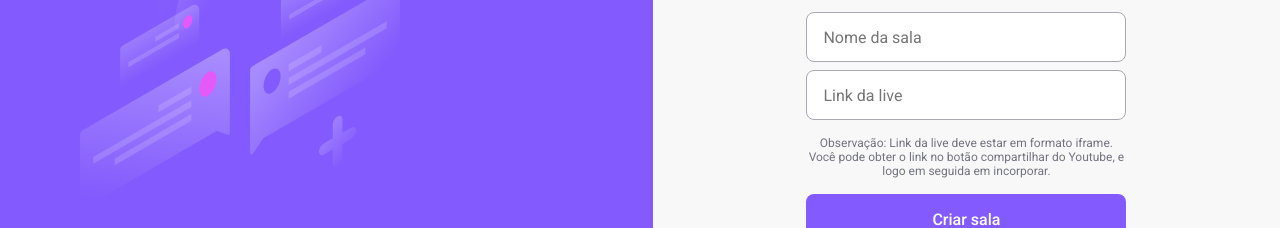
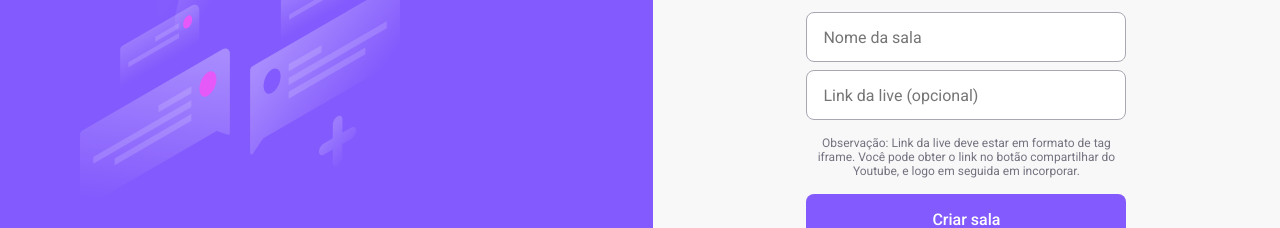
Before and after one commit to mat-alcantara/let-me-ask, a React (Create React App) app: page /rooms/new in a window 1280 px wide. Shown: the part 327-555 px from the top of the page. Built offline with nearby package versions, Linux system fonts and the light colour scheme; no server answers.

Commit message:
chore: .

```diff
--- a/src/components/Button/styles.ts
+++ b/src/components/Button/styles.ts
@@ -35,9 +35,4 @@ export const Button = styled.button`
     opacity: 0.6;
     cursor: not-allowed;
   }
-
-  @media (max-width: 480px) {
-    height: 25px !important;
-    font-size: 12px;
-  }
 `;
--- a/src/components/Header/styles.ts
+++ b/src/components/Header/styles.ts
@@ -35,4 +35,11 @@ export const Menus = styled.div`
   display: flex;
   align-items: center;
   justify-content: center;
+
+  button {
+    @media (max-width: 480px) {
+      height: 25px !important;
+      font-size: 12px;
+    }
+  }
 `;
--- a/src/pages/NewRoom/index.tsx
+++ b/src/pages/NewRoom/index.tsx
@@ -68,15 +68,15 @@ export const NewRoom: React.FC = () => {
             />
             <input
               type="text"
-              placeholder="Link da live"
+              placeholder="Link da live (opcional)"
               style={{ marginTop: '8px' }}
               onChange={(e) => setLiveLink(e.target.value)}
               value={liveLink}
             />
             <p style={{ fontSize: '12px' }}>
-              Observação: Link da live deve estar em formato iframe. Você pode
-              obter o link no botão compartilhar do Youtube, e logo em seguida
-              em incorporar.
+              Observação: Link da live deve estar em formato de tag iframe. Você
+              pode obter o link no botão compartilhar do Youtube, e logo em
+              seguida em incorporar.
             </p>
             <Button type="submit">Criar sala</Button>
           </form>
```
Also changed, not shown: 1 other file (tests, documents, lock files or other folders).
